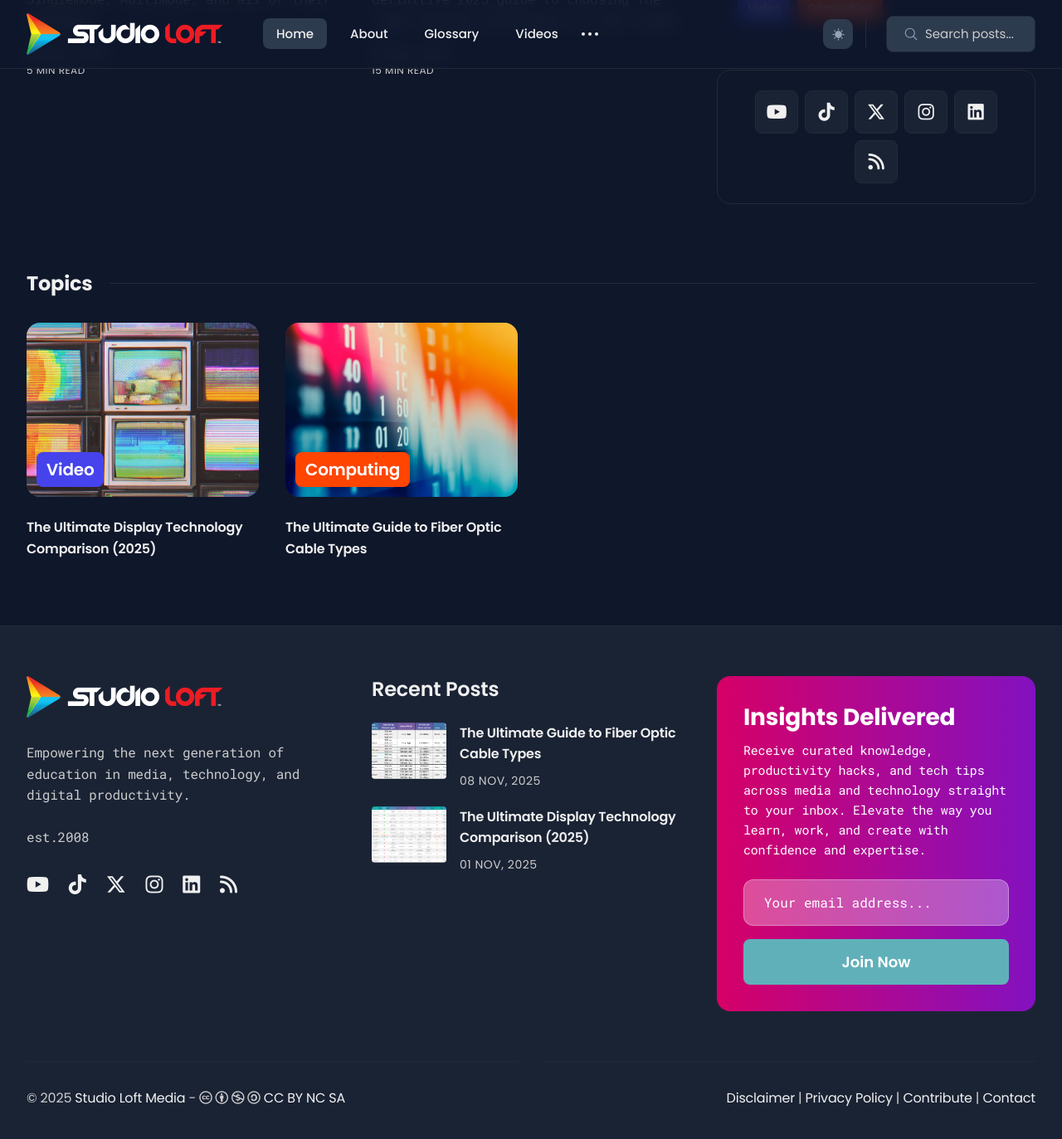
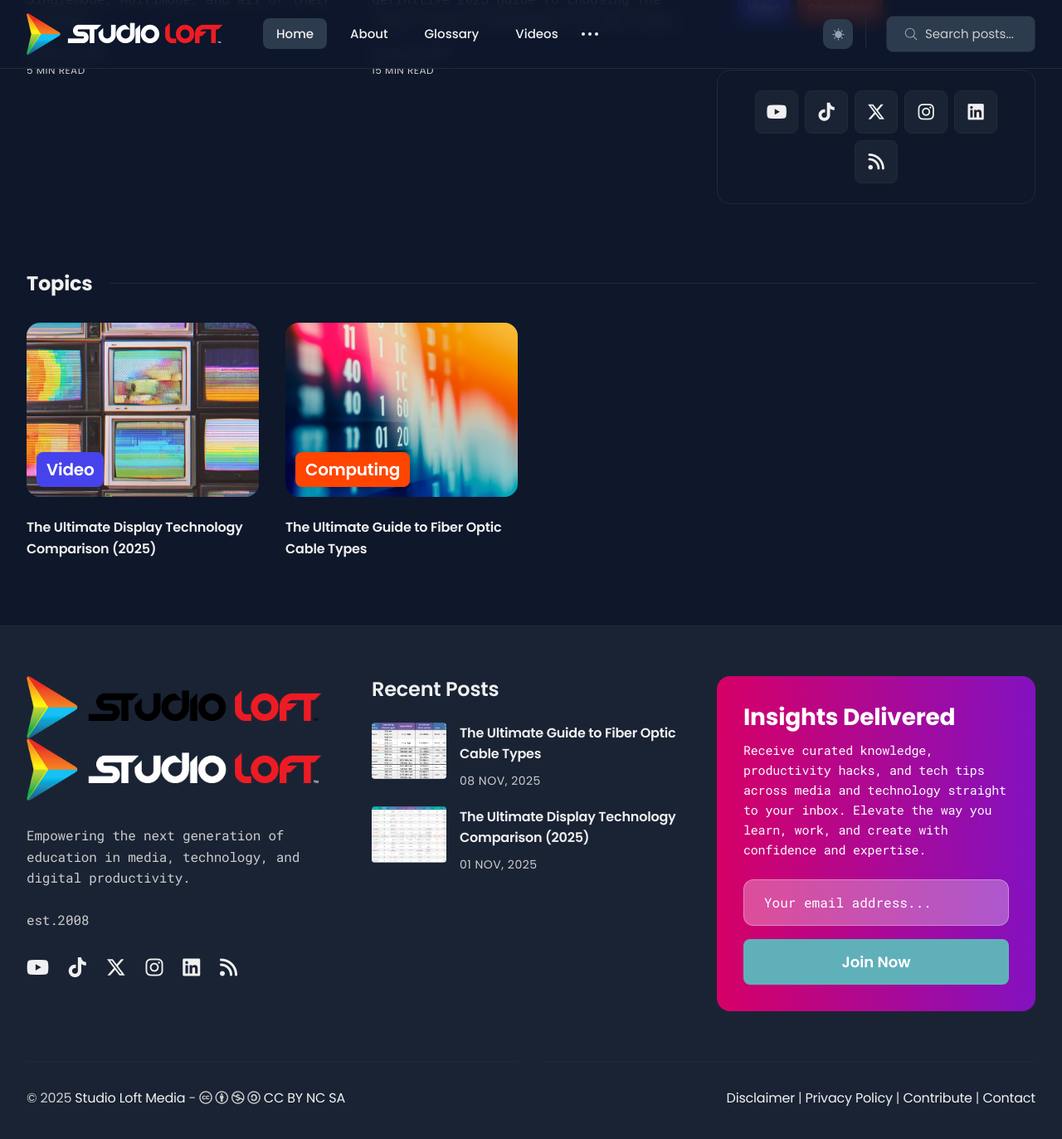
Before and after one commit to studioloft/studioloft.github.io, a Jekyll site: the page built from index.html, in a window 1280 px wide and 1400 px high, scrolled down 686 px. Shown: the top 1373 px of the window at 83% size. Built offline with Jekyll 4.4.1, drawn with Linux system fonts in a browser that asks for light colours; the list of posts is cut into pages by our own code.

Commit message:
footer logo max height update

```diff
--- a/_includes/footer.html
+++ b/_includes/footer.html
@@ -9,8 +9,8 @@
           <div class="logo">
            <a class="logo__link" href="{{ site.baseurl }}/">
             {% if site.data.settings.logo or site.data.settings.logo_dark %}
-            <img class="logo__image" src="{{ site.baseurl }}{{ site.data.settings.logo }}" alt="{{ site.data.settings.title }}">
-            <img class="logo__image__dark" src="{{ site.baseurl }}{{ site.data.settings.logo_dark }}" alt="{{ site.data.settings.title }}">
+            <img class="logo__image__footer" src="{{ site.baseurl }}{{ site.data.settings.logo }}" alt="{{ site.data.settings.title }}">
+            <img class="logo__image__footer__dark" src="{{ site.baseurl }}{{ site.data.settings.logo_dark }}" alt="{{ site.data.settings.title }}">
             {% else %}
              {{ site.data.settings.title }}
             {% endif %}
--- a/css/_3-modules/footer.scss
+++ b/css/_3-modules/footer.scss
@@ -39,6 +39,11 @@
   line-height: 1;
   font-weight: 700;
   letter-spacing: -1px;
+}
+
+.logo__image__footer,
+.logo__image__footer__dark {
+  max-height: 75px;
 }
 
 .footer__info__description {
```
